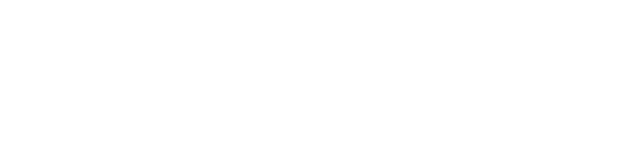
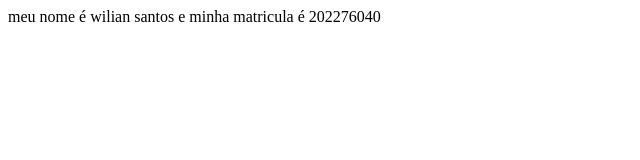
Before and after one commit to ufjf-dcc202/ufjf-dcc202-2023-3-a-atv2-Wilian2012, a plain HTML site: page index.html in a window 1280 px wide. Shown: the whole page, without its empty margins (0-640 px from the left). Drawn offline with Linux system fonts and the light colour scheme.

Commit message:
adiciona conteuco inicial

```diff
--- a/index.html
+++ b/index.html
@@ -3,9 +3,9 @@
 <head>
     <meta charset="UTF-8">
     <meta name="viewport" content="width=device-width, initial-scale=1.0">
-    <title>Document</title>
+    <title>dcc202 Atividade 2</title>
 </head>
 <body>
-
+     meu nome é wilian santos e minha matricula é 202276040
 </body>
 </html>
```
